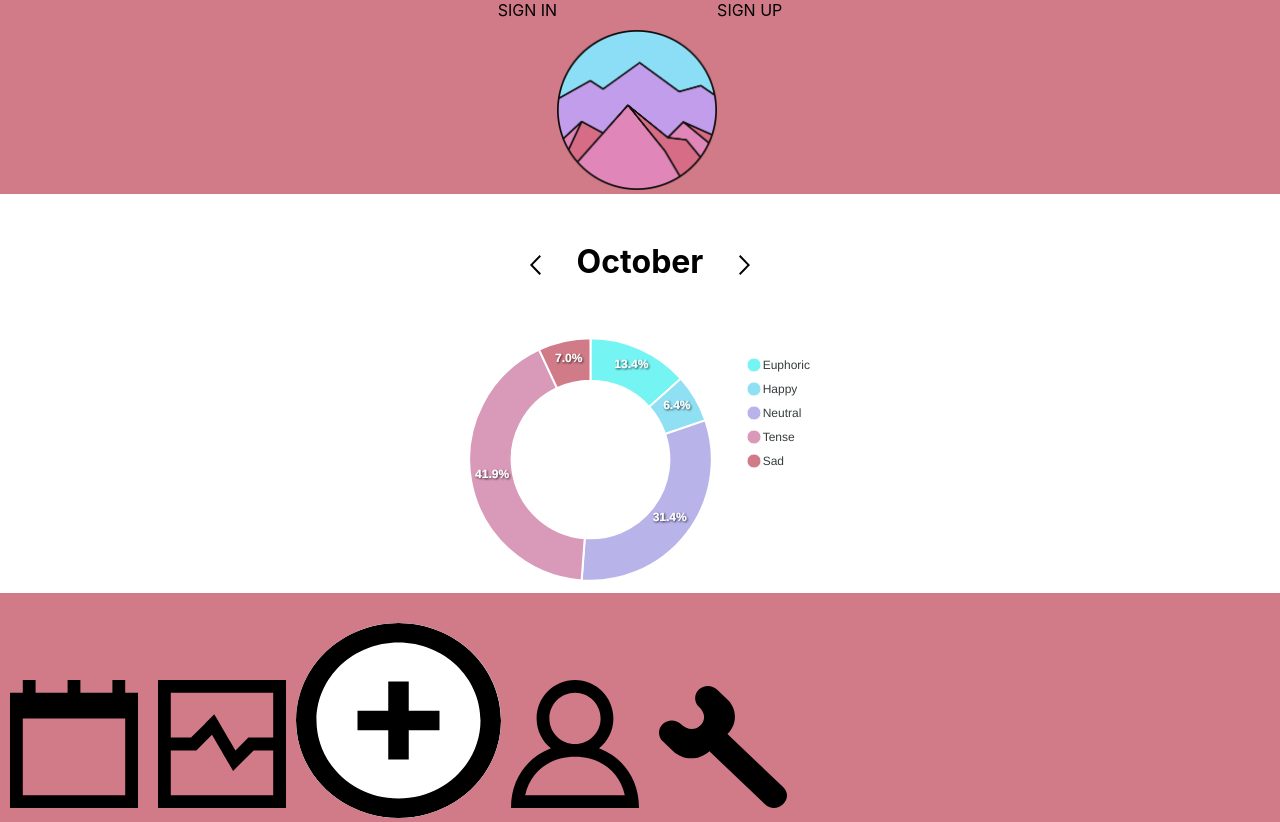
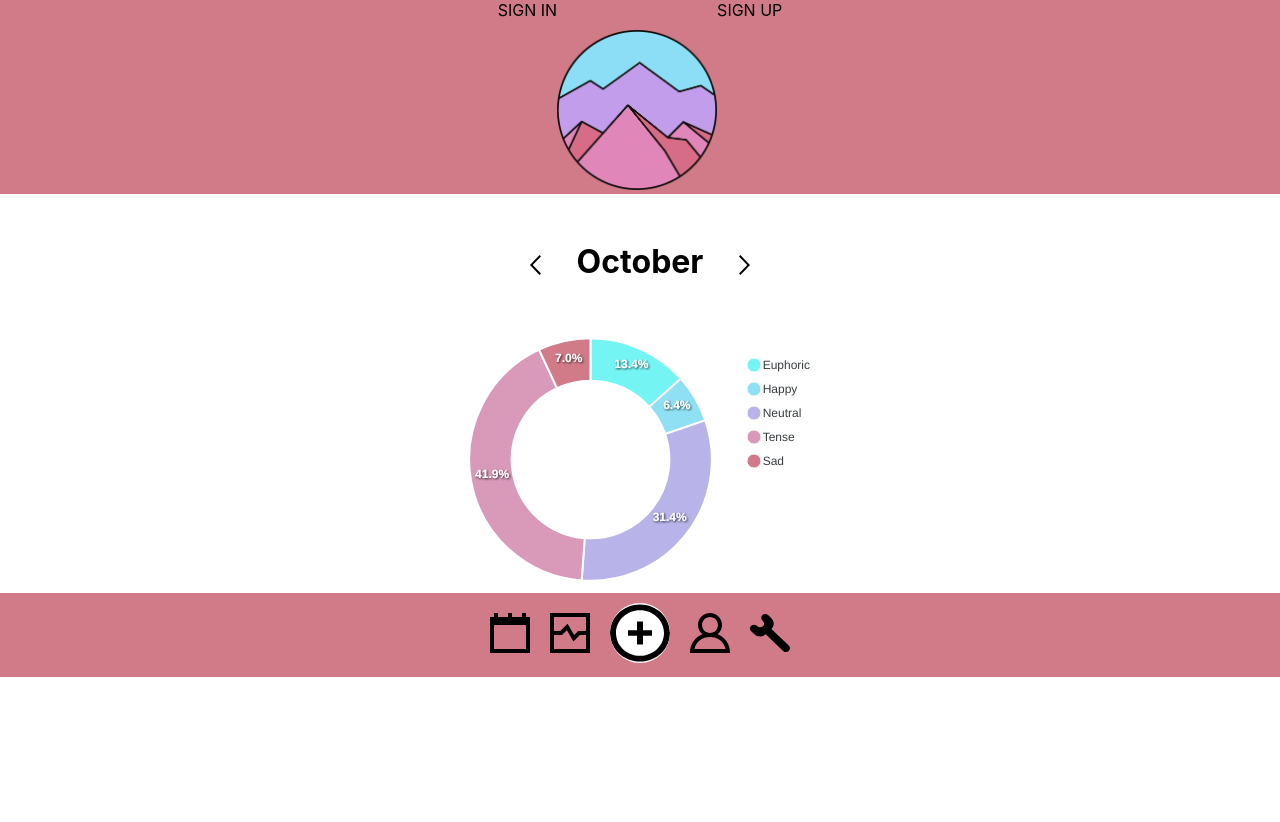
Before and after one commit to lilymbest/MoodMountain, a React (Create React App) app: page /dashboard in a window 1280 px wide. After the commit the page ends 800 px from the top, so only its background shows below. Built offline with nearby package versions, Linux system fonts and the light colour scheme.

Commit message:
center nav bar bottom

```diff
--- a/src/components/NavBarBottom/NavBarBottom.css
+++ b/src/components/NavBarBottom/NavBarBottom.css
@@ -1,34 +1,19 @@
-@media (min-width: 300px) {
-    a {
-        text-decoration: none;
-    }
+.NavBarBtm {
+    display: flex;
+    justify-content: center;
+    align-items: center;
+}
 
-    .appIcon_first {
-        width: 10%;
-        height: 10%;
-        margin: 10px 10px 10px 50px;
-    }
+.appIcon {
+    margin: 10px;
+    width: 40px;
+    height: 40px;
+}
 
-    .appIcon_last {
-        width: 10%;
-        height: 10%;
-        margin: 10px 20px 10px 10px;
-    }
-
-    .appIcon {
-        width: 10%;
-        height: 10%;
-        margin: 10px;
-        display: inline;
-        justify-content: center;
-        align-items: center;
-    }
-
-    .appIconCenter {
-        width: 16%;
-        height: 16%;
-        background-color: white;
-        border-radius: 50%;
-    }
-
+.appIconCenter {
+    background-color: white;
+    border-radius: 55%;
+    width: 60px;
+    height: 60px;
+    margin: 10px;
 }
--- a/src/components/NavBarBottom/NavBarBottom.jsx
+++ b/src/components/NavBarBottom/NavBarBottom.jsx
@@ -5,7 +5,7 @@ import './NavBarBottom.css'
 
 const NavBarBottom = (props) => {
     return (
-      <div className='NavBarBottom' style={{backgroundColor: '#D17B88'}}>
+      <div className='NavBarBtm' style={{backgroundColor: '#D17B88'}}>
         <Link to='/landing'><img className="appIcon" src="images/appIcons/black_calendar.svg" alt=""/></Link>
         <Link to='/dashboard'><img className="appIcon" src="images/appIcons/black_stats.svg" alt=""/></Link>
         <Link to='/howareyou'><img className="appIconCenter" src="images/appIcons/black_plus_circle.svg" alt=""/></Link>
```
